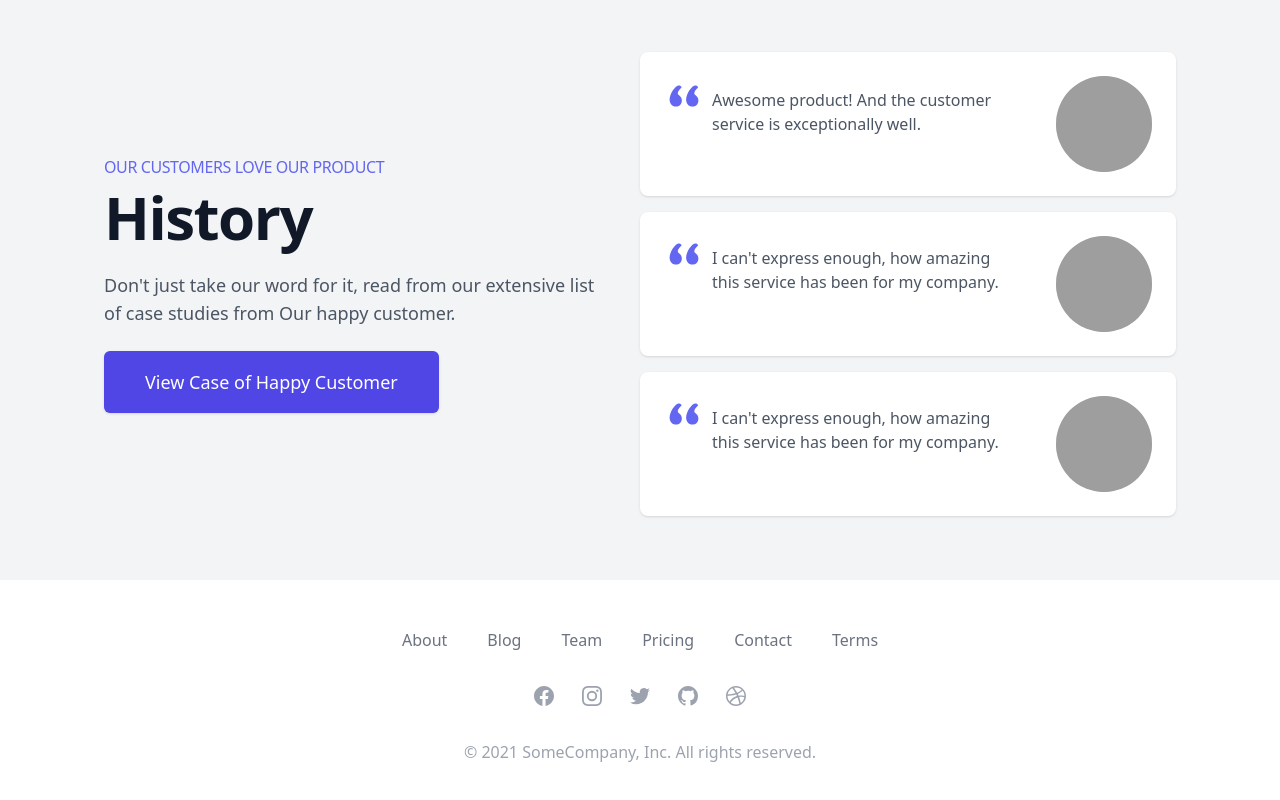
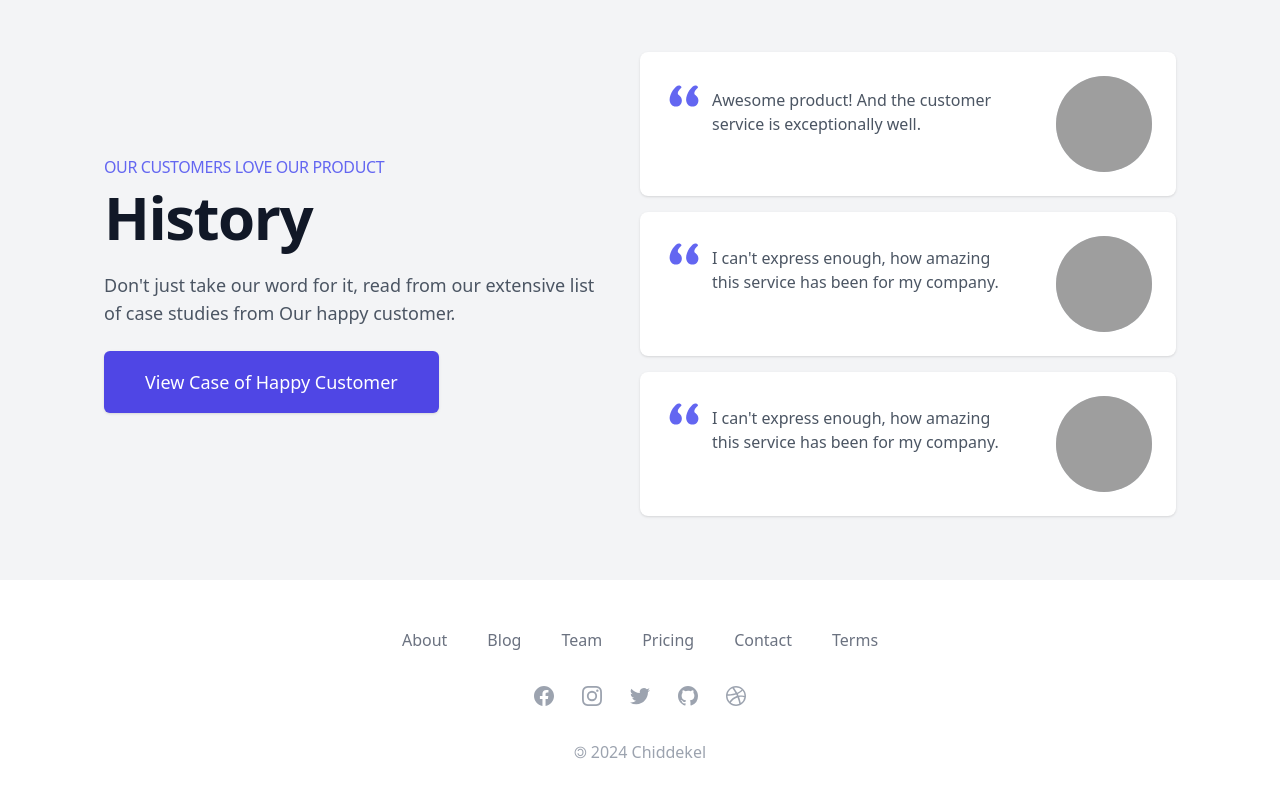
Before and after one commit to chiddekel/SPA, a plain HTML site: page index.html in a window 1280 px wide. Shown: the part 2218-3018 px from the top of the page. Drawn offline with nearby package versions, Linux system fonts and the light colour scheme; grey boxes are pictures that could not be loaded.

Commit message:
Update index.html

```diff
--- a/index.html
+++ b/index.html
@@ -224,8 +224,7 @@
             </a>
         </div>
         <p class="mt-8 text-base leading-6 text-center text-gray-400">
-            © 2021 SomeCompany, Inc. All rights reserved.
-        </p>
+            🄯 2024 Chiddekel </p>
     </div>
 </section>
 
```
